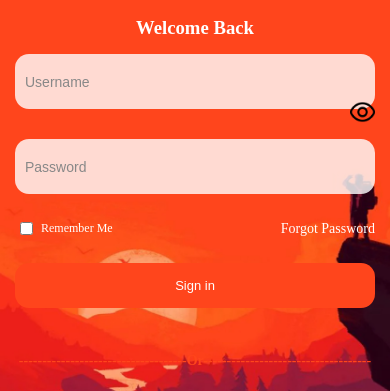
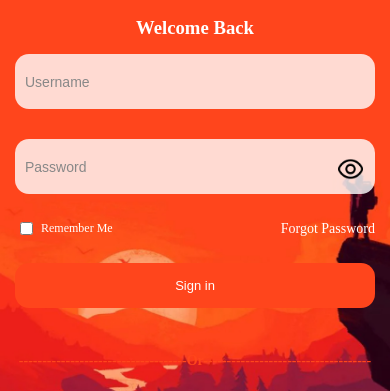
Before and after one commit to pradeephansana37-png/ACPT-AFSD-html, a plain HTML site: page Animation/assignment-5.html in a window 390 px wide. Shown: the part 108-499 px from the top of the page. Drawn offline with Linux system fonts and the light colour scheme.

Commit message:
changed icon eye position using px.(assignment-5)

```diff
--- a/Animation/style-5.css
+++ b/Animation/style-5.css
@@ -78,7 +78,7 @@ body {
   height: 25px;
   position: absolute;
   right: 30px;
-  top: 50%;
+  top: 300px;
   transform: translateY(-50%);
   cursor: pointer;
 }
@@ -198,8 +198,8 @@ body {
   }
 
   .eye {
-    top: 38%;
-    right: 20px;
+    top: 300px;
+    right: 34px;
   }
 }
 
@@ -245,8 +245,8 @@ body {
   }
 
   .eye {
-    top: 35%;
-    right: 15px;
+    top: 277px;
+    right: 27px;
   }
 
   .btn1 {
```
